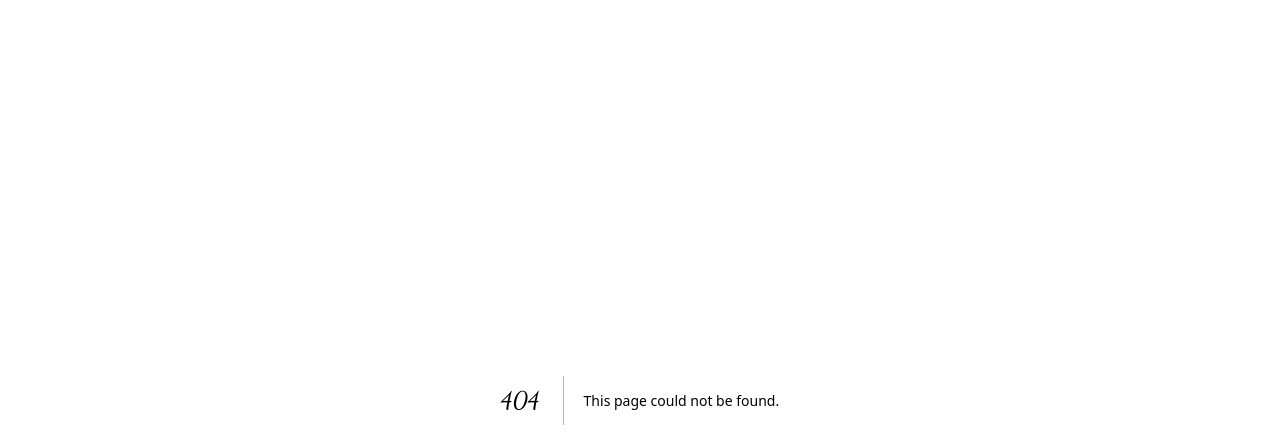
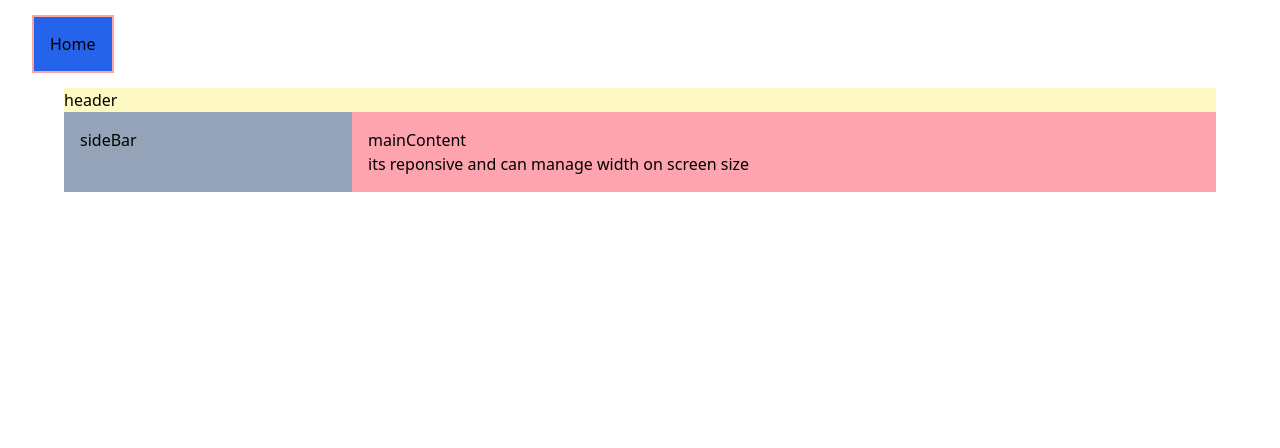
Before and after one commit to m-atique/tailwind, a Next.js app in the folder tailwind-series/: page /flex in a window 1280 px wide. Before the commit this address had no page. Shown: the top 448 px of the page. Built offline with nearby package versions, Linux system fonts and the light colour scheme; a web font is replaced by a local one.

Commit message:
flex box added

```diff
--- /dev/null
+++ b/tailwind-series/src/app/flex/page.tsx
@@ -0,0 +1,26 @@
+import Link from "next/link"
+export default function Typograpy() {
+    return (
+        <div className="m-8">
+            <div>
+                <Link className=' p-4 border-2 border-red-300 bg-blue-600' href='/'>Home</Link>
+            </div>
+                <div className="parent m-8 bg-yellow-100">
+                    <div className="Header">
+                        header
+                    </div>
+                    <div className="flex  lg:flex-row sm:flex-col">
+                    <div className="sidebar bg-slate-400 p-4 w-3/12 sm:min-w-max">
+                        sideBar
+                    </div>
+                    <div className="maincontent bg-rose-300 p-4 w-9/12 sm:min-w-max">
+                        mainContent
+                        <p>
+                            its reponsive and can manage width on screen size
+                        </p>
+                    </div>
+                    </div>
+                </div>
+        </div>
+    )
+}
--- a/tailwind-series/src/app/page.tsx
+++ b/tailwind-series/src/app/page.tsx
@@ -3,13 +3,14 @@ import Link from "next/link"
 
 export default function Home() {
   return (
-    <div>
-      <Link className ='m-4 p-4 border-2 border-red-300 bg-blue-600' href='/colors'>  colors</Link>
-     <Link className ='m-4 p-4 border-2 border-red-300 bg-blue-600'href='/customization'>  Customization</Link>
+    <div className='m-6'>
+      <Link className ='rounded-lg  m-4 p-4 border-4 border-red-400 bg-rose-300' href='/colors'>  colors</Link>
+     <Link className ='rounded-lg  m-4 p-4 border-4 border-red-400 bg-slate-300'href='/customization'>  Customization</Link>
 
-      <Link className ='m-4 p-4 border-2 border-red-300 bg-blue-600' href='/typograpy'>Typograpy</Link>
+      <Link className ='rounded-lg  m-4 p-4 border-4 border-red-400 bg-green-300' href='/typograpy'>Typograpy</Link>
 
-     <Link className ='m-4 p-4 border-2 border-red-300 bg-blue-600' href='/spacing'>Spacing</Link>
+     <Link className ='rounded-lg  m-4 p-4 border-4 border-red-400 bg-blue-300' href='/spacing'>Spacing</Link>
+     <Link className ='rounded-lg  m-4 p-4 border-4 border-red-400 bg-yellow-300' href='/flex'>Flex</Link>
     </div>
   )
 }
```
